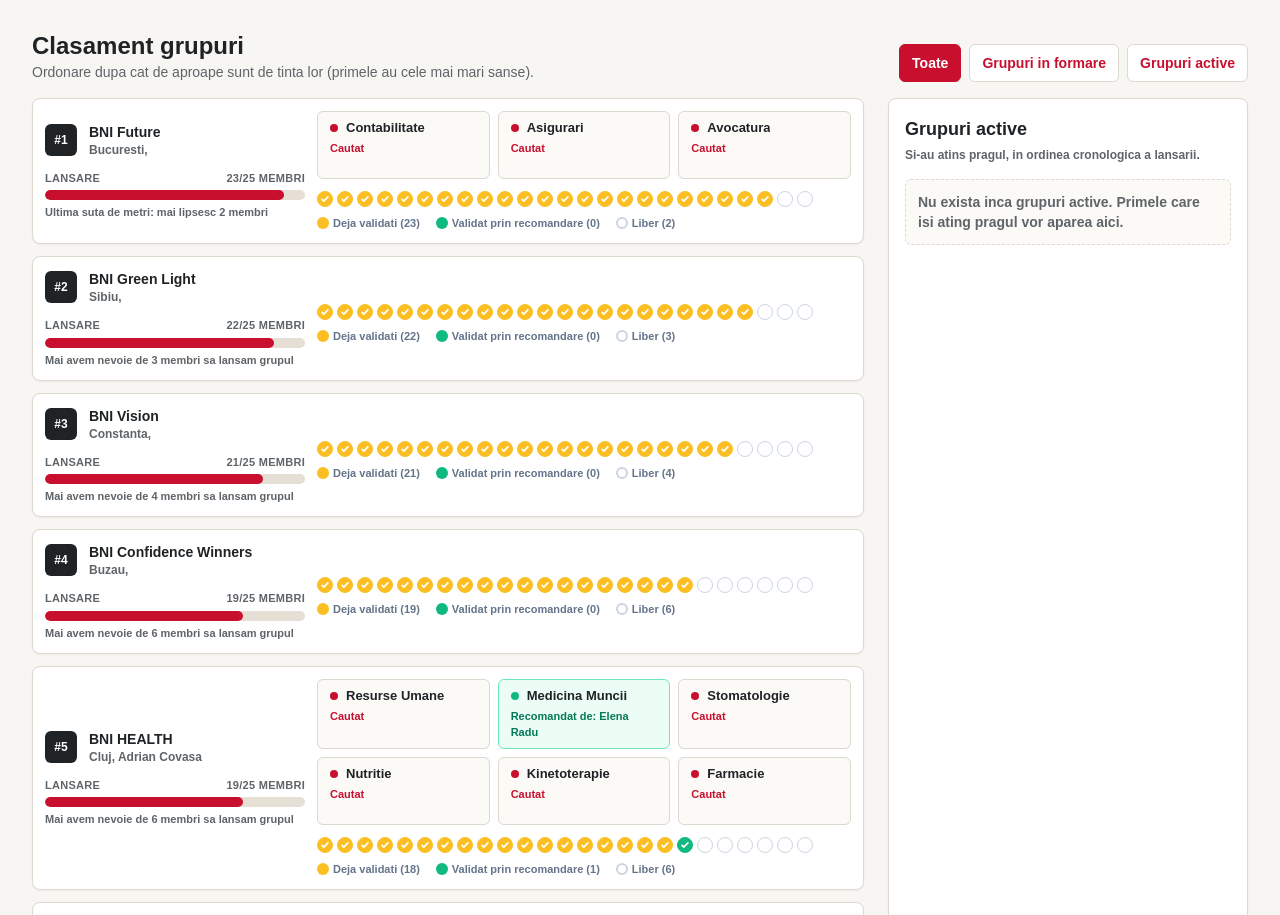
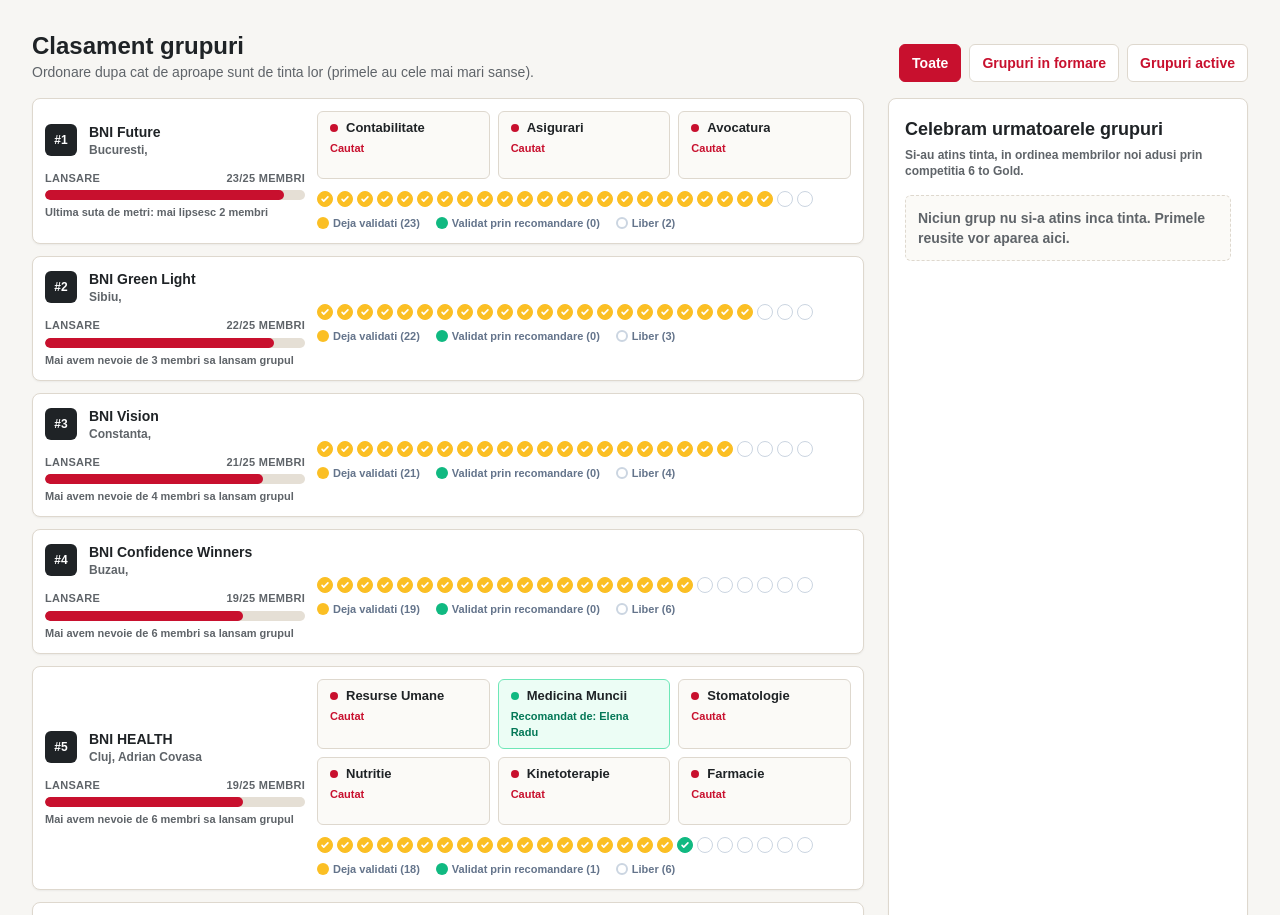
Before and after one commit to ResizeMedia/BNIGoldMembers, a Next.js app: page /campanie in a window 1280 px wide. Shown: the part 931-1846 px from the top of the page. Built offline with nearby package versions, Linux system fonts and the light colour scheme.

Commit message:
feat(campanie): celebrate panel = groups that reached target, ranked by new members from competition

```diff
--- a/app/campanie/page.tsx
+++ b/app/campanie/page.tsx
@@ -110,16 +110,18 @@
       slotDomains: getActiveSlotDomains(group, priorityDomains),
       seats: getLaunchSeats(group, priorityDomains),
       launched: isGroupLaunched(group),
+      newMembers: priorityDomains.filter((domain) => domain.group === group.name && domain.filledFromRecommendationId != null).length,
     }))
     .sort((a, b) => b.launchPercent - a.launchPercent || b.recommendedMembers - a.recommendedMembers || a.name.localeCompare(b.name)), [groups, priorityDomains, recommendations])
 
   const filteredGroups = rankedGroups
     .filter((group) => (selectedRegion ? group.region === selectedRegion : true))
     .filter((group) => statusFilter === 'all' || (statusFilter === 'active' ? group.launched : !group.launched))
-  // Right panel: launched groups ordered by WHEN they reached their target (earliest first).
-  const launchedGroups = rankedGroups
-    .filter((group) => group.launched)
-    .sort((a, b) => (a.launchedOn || '').localeCompare(b.launchedOn || '') || a.name.localeCompare(b.name))
+  // Right panel celebrates groups that REACHED their target, ranked by the number of
+  // new members brought in through the 6-to-Gold competition (recommendation-validated).
+  const celebratedGroups = rankedGroups
+    .filter((group) => group.recommendedMembers >= group.launchTargetMembers)
+    .sort((a, b) => b.newMembers - a.newMembers || a.name.localeCompare(b.name))
   const regionCounts = rankedGroups.reduce<Record<string, number>>((acc, group) => {
     acc[group.region] = (acc[group.region] || 0) + 1
     return acc
@@ -335,30 +337,25 @@
           </div>
 
           <aside className="rounded-lg border border-[#ded8ce] bg-white p-4 shadow-sm">
-            <h2 className="text-lg font-black text-[#1f2326]">Grupuri active</h2>
-            <p className="mt-1 text-xs font-semibold text-[#5f6469]">Si-au atins pragul, in ordinea cronologica a lansarii.</p>
+            <h2 className="text-lg font-black text-[#1f2326]">Celebram urmatoarele grupuri</h2>
+            <p className="mt-1 text-xs font-semibold text-[#5f6469]">Si-au atins tinta, in ordinea membrilor noi adusi prin competitia 6 to Gold.</p>
             <div className="mt-4 space-y-3">
-              {launchedGroups.length > 0 ? launchedGroups.map((group, index) => (
+              {celebratedGroups.length > 0 ? celebratedGroups.map((group, index) => (
                 <div key={group.name} className="rounded-md border border-[#ded8ce] bg-[#fbfaf7] p-3">
                   <div className="flex items-start justify-between gap-3">
                     <div>
                       <p className="text-sm font-black text-[#1f2326]">#{index + 1} {group.name}</p>
                       <p className="text-xs font-semibold text-[#5f6469]">{group.region}</p>
                     </div>
-                    <span className="rounded bg-emerald-50 px-2 py-1 text-xs font-black text-emerald-700">Activ</span>
+                    <span className="rounded bg-emerald-50 px-2 py-1 text-xs font-black text-emerald-700">Tinta atinsa</span>
                   </div>
-                  <p className="mt-2 text-xs font-semibold text-[#5f6469]">
-                    {group.recommendedMembers}/{group.launchTargetMembers} membri
+                  <p className="mt-2 text-xs font-black text-[#c8102e]">
+                    +{group.newMembers} membri noi in urma competitiei 6 to Gold
                   </p>
-                  {group.launchedOn && (
-                    <p className="mt-1 text-xs font-black text-[#c8102e]">
-                      Pragul atins: {group.launchedOn}
-                    </p>
-                  )}
                 </div>
               )) : (
                 <div className="rounded-md border border-dashed border-[#ded8ce] bg-[#fbfaf7] p-3 text-sm font-semibold text-[#5f6469]">
-                  Nu exista inca grupuri active. Primele care isi ating pragul vor aparea aici.
+                  Niciun grup nu si-a atins inca tinta. Primele reusite vor aparea aici.
                 </div>
               )}
             </div>
```
